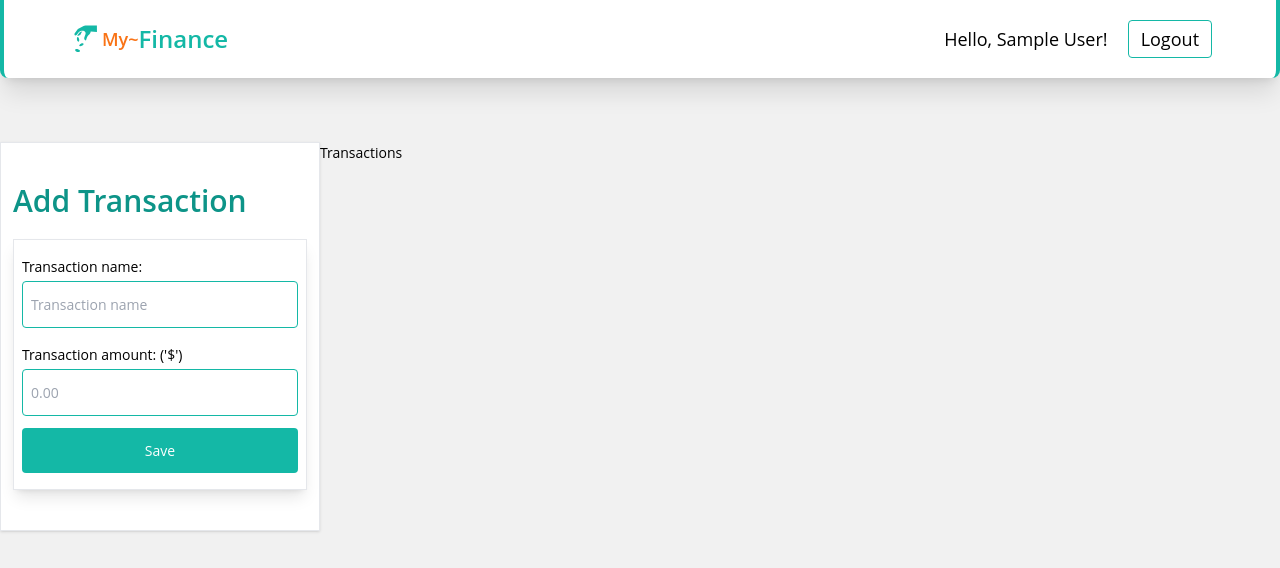
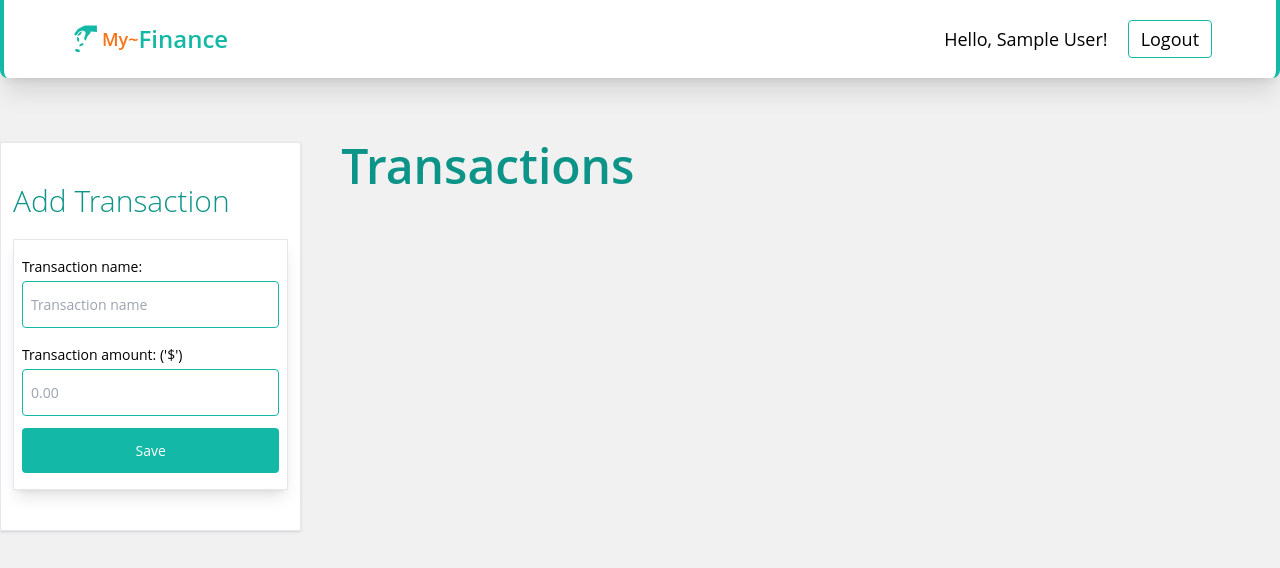
Before and after one commit to AmaduKamara/finance-tracker, a React (Create React App) app: page / in a window 1280 px wide. Shown: the top 568 px of the page. Built offline with nearby package versions, Linux system fonts and the light colour scheme; no server answers; sample sign-in values are in the browser's storage.

Commit message:
Create handle transaction submit handler

```diff
--- a/src/pages/Home.js
+++ b/src/pages/Home.js
@@ -5,13 +5,16 @@ const Home = () => {
   return (
     <div className="py-16 container mx-auto flex">
       <div className="w-1/4 bg-white border shadow py-10 px-3">
-        <h1 className="text-teal-600 font-semibold text-xl md:text-2xl lg:text-3xl">
+        <h2 className="text-teal-600 font-thin text-xl md:text-2xl lg:text-3xl">
           Add Transaction
-        </h1>
+        </h2>
         <TransactionForm />
       </div>
-      <div className="w-3/4">
-        <h2>Transactions</h2>
+      <div className="w-3/4 mx-10">
+        <h1 className="text-teal-600 font-semibold text-2xl md:text-3xl lg:text-5xl">
+          Transactions
+        </h1>
+
       </div>
     </div>
   );
--- a/src/pages/TransactionForm.jsx
+++ b/src/pages/TransactionForm.jsx
@@ -4,12 +4,21 @@ const TransactionForm = () => {
   const [name, setName] = useState("");
   const [amount, setAmount] = useState("");
 
+  const handleSubmit = (event) => {
+    event.preventDefault();
+
+    console.log({ name, amount });
+
+    setName("");
+    setAmount("");
+  };
+
   return (
-    <form className="border py-4 px-2 mt-5 shadow-lg">
+    <form className="border py-4 px-2 mt-5 shadow-lg" onSubmit={handleSubmit}>
       <label className="mb-4 block">
         <span className="block mb-1">Transaction name:</span>
         <input
-        className="border py-3 rounded w-full px-2 border-teal-500 focus:outline-teal-600 focus:border-2"
+          className="border py-3 rounded w-full px-2 border-teal-500 focus:outline-teal-600 focus:border-2"
           type="text"
           onChange={(e) => setName(e.target.value)}
           value={name}
@@ -20,7 +29,7 @@ const TransactionForm = () => {
       <label className="block">
         <span className="block mb-1">Transaction amount: ('$')</span>
         <input
-        className="border py-3 rounded w-full px-2 border-teal-500 focus:outline-teal-600 focus:border-2"
+          className="border py-3 rounded w-full px-2 border-teal-500 focus:outline-teal-600 focus:border-2"
           type="number"
           onChange={(e) => setAmount(e.target.value)}
           value={amount}
@@ -28,7 +37,9 @@ const TransactionForm = () => {
           required
         />
       </label>
-      <button className="py-3 w-full bg-teal-500 mt-3 rounded text-white hover:bg-teal-600 focus:bg-teal-700">Save</button>
+      <button className="py-3 w-full bg-teal-500 mt-3 rounded text-white hover:bg-teal-600 focus:bg-teal-700">
+        Save
+      </button>
     </form>
   );
 };
```
